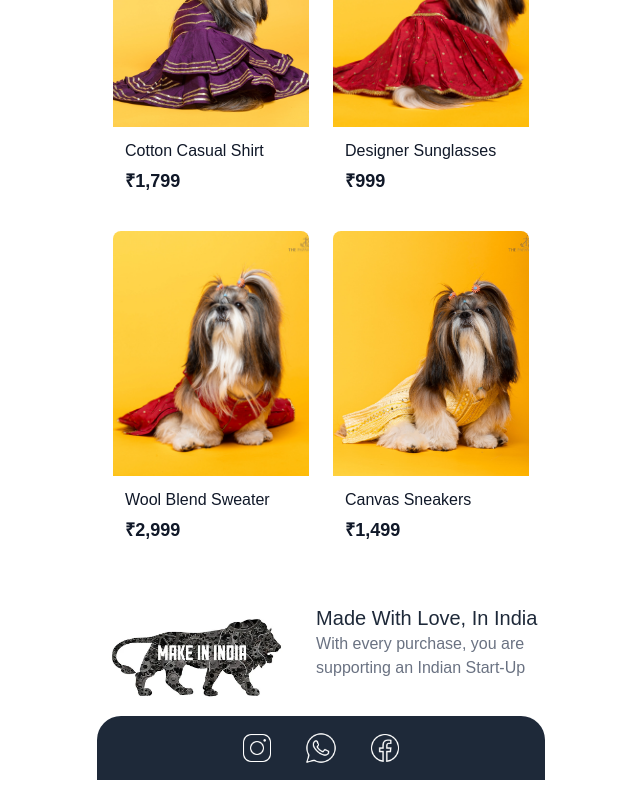
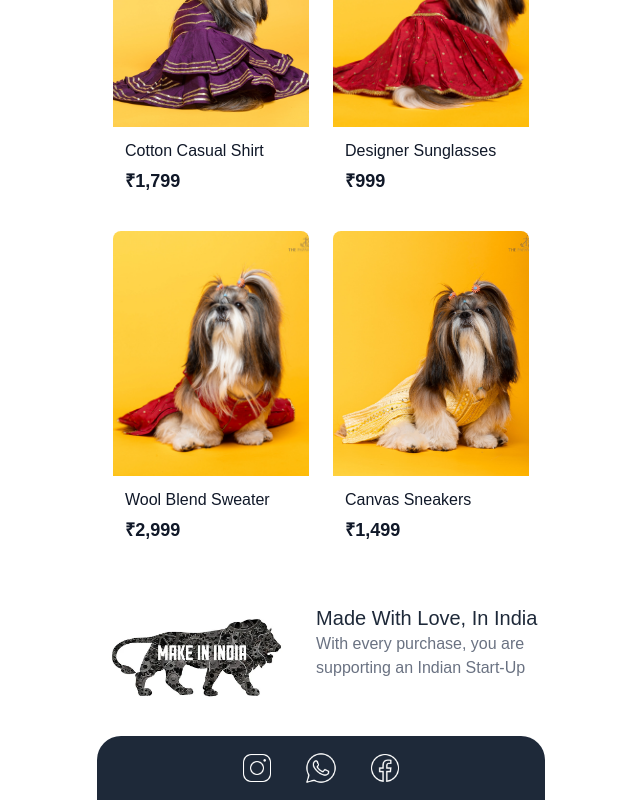
Before and after one commit to DevUday2705/furever-steffie, a React (Vite) app: page / in a window 1280 px wide. Shown: the part 2112-2912 px from the top of the page, without its empty margins (319-959 px from the left). Built offline with nearby package versions, Linux system fonts and the light colour scheme.

Commit message:
Updated Margin

```diff
--- a/src/Components/Footer.jsx
+++ b/src/Components/Footer.jsx
@@ -10,7 +10,7 @@ const Footer = () => {
           </h2>
         </div>
       </div>
-      <div className="bg-gray-800 py-4 rounded-t-3xl gap-x-8 flex justify-center items-center">
+      <div className="bg-gray-800 mt-5 py-4 rounded-t-3xl gap-x-8 flex justify-center items-center">
         <img src="/images/Instagram.png" className="h-8" />
         <img src="/images/whatsApp.png" className="h-8" />
         <img src="/images/Facebook.png" className="h-8" />
```
